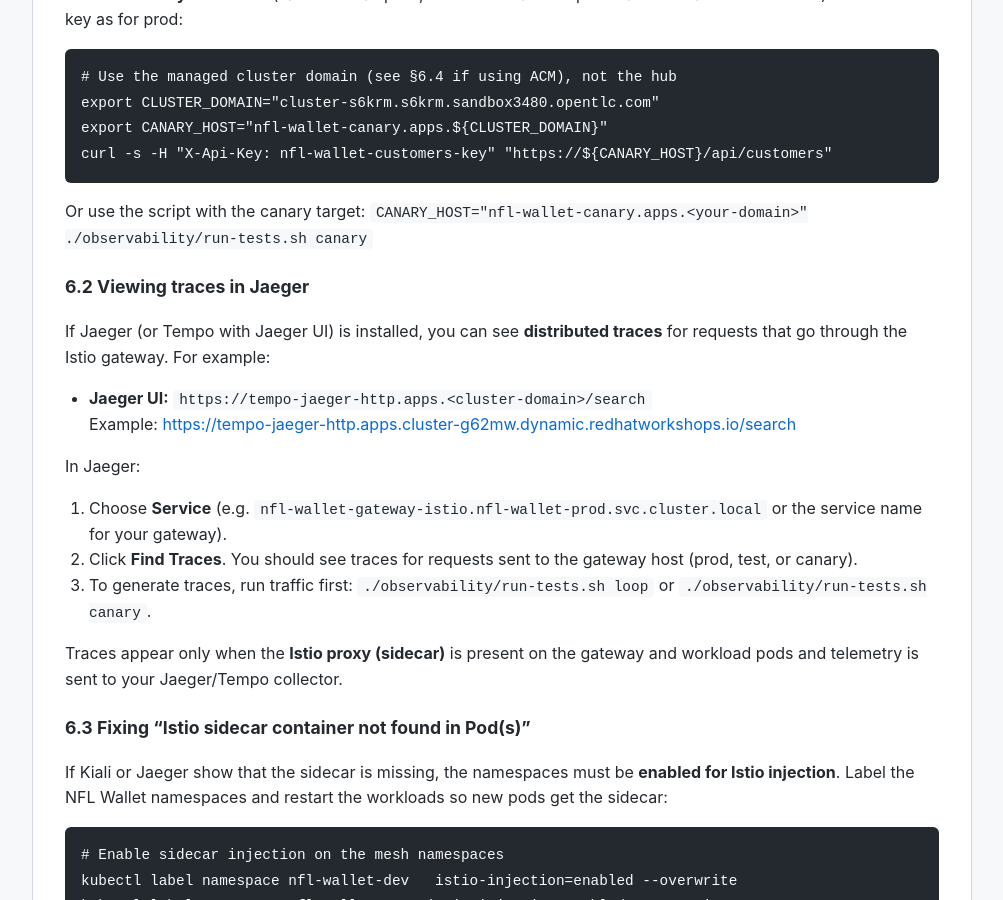
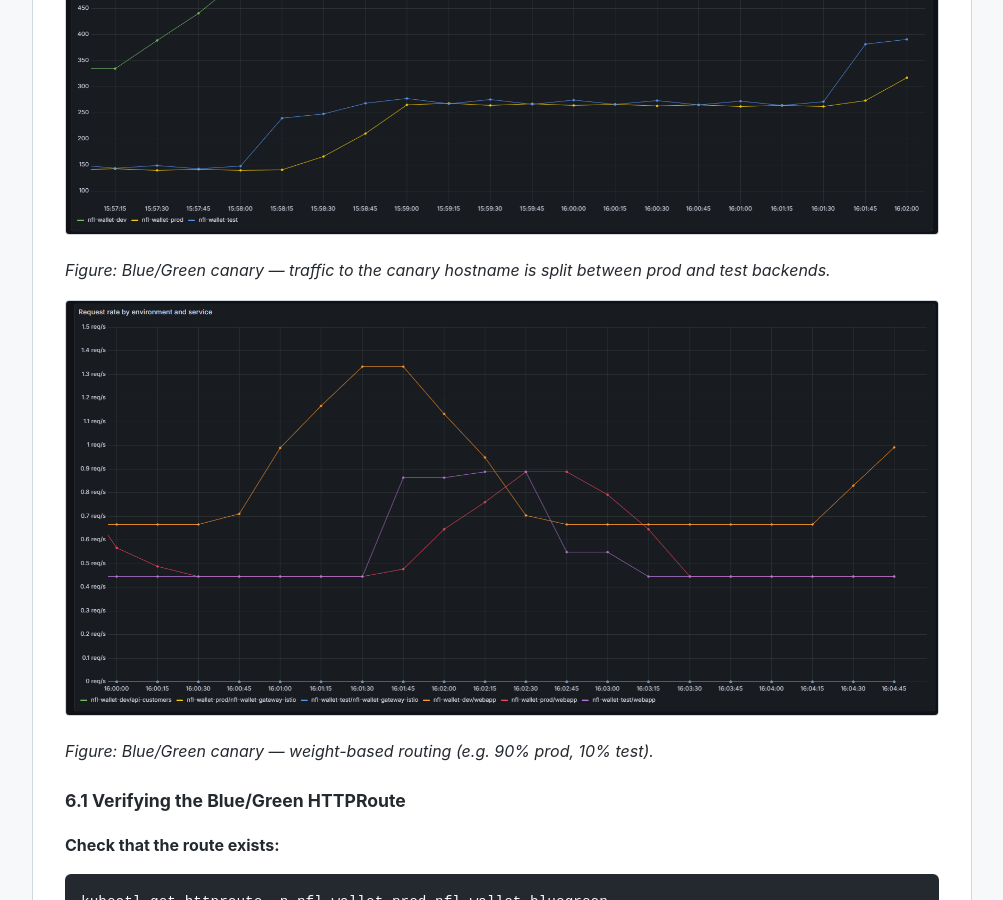
Before and after one commit to maximilianoPizarro/nfl-wallet-gitops, a Jekyll site: the page built from docs/observability.md, in a window 1280 px wide and 900 px high, scrolled down 9981 px. Shown: the whole window, without its empty margins (138-1141 px from the left). Built offline with Jekyll 4.4.1, drawn with Linux system fonts in a browser that asks for light colours; some of the changed text lies outside the part shown.

Commit message:
documentation

```diff
--- a/docs/observability.md
+++ b/docs/observability.md
@@ -252,9 +252,17 @@ The dashboard shows the same panels as described in section 2 (request rate, res
 
 ## 6. Testing Blue/Green (nfl-wallet-bluegreen) and viewing traces in Jaeger
 
+The **nfl-wallet-bluegreen** HTTPRoute splits traffic between prod and test using a **dedicated canary hostname** (e.g. `nfl-wallet-canary.apps.<cluster-domain>`). It is only created when `nfl-wallet.blueGreen.enabled` is `true` in `nfl-wallet-prod/helm-values.yaml`.
+
+![Blue/Green canary – traffic split](canary-blue-green.png)
+
+*Figure: Blue/Green canary — traffic to the canary hostname is split between prod and test backends.*
+
+![Blue/Green canary – traffic split (2)](canary-blue-green-2.png)
+
+*Figure: Blue/Green canary — weight-based routing (e.g. 90% prod, 10% test).*
+
 ### 6.1 Verifying the Blue/Green HTTPRoute
-
-The **nfl-wallet-bluegreen** HTTPRoute splits traffic between prod and test using a **dedicated canary hostname** (e.g. `nfl-wallet-canary.apps.<cluster-domain>`). It is only created when `nfl-wallet.blueGreen.enabled` is `true` in `nfl-wallet-prod/helm-values.yaml`.
 
 **Check that the route exists:**
 
```
Also changed, not shown: docs/gateway-policies.md (+8 -0 lines), docs/canary-blue-green-2.png (added), docs/canary-blue-green.png (added).
